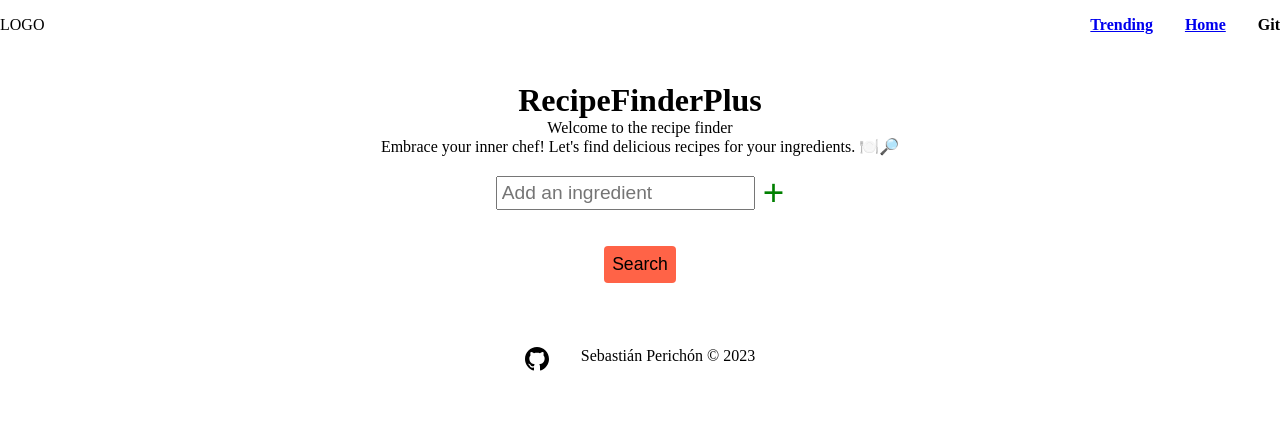
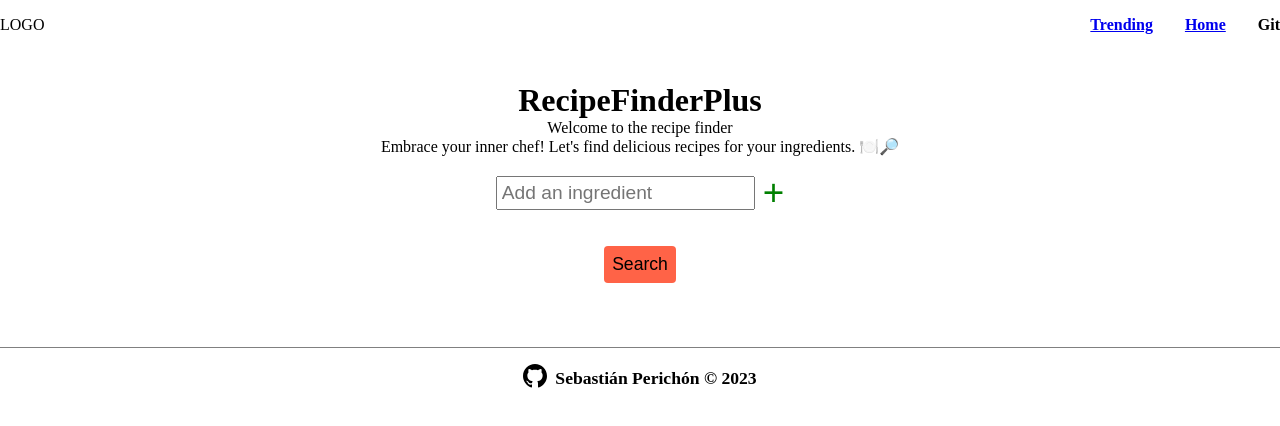
Before and after one commit to modestsp/RecipeFinderPlusClient, a React (Vite) app: page / in a window 1280 px wide. Shown: the top 426 px of the page. Built offline with nearby package versions, Linux system fonts and the light colour scheme.

Commit message:
Added styles

```diff
--- a/src/styles/Layout.module.css
+++ b/src/styles/Layout.module.css
@@ -1,4 +1,4 @@
-@import url('https://fonts.googleapis.com/css2?family=Comic+Neue:ital,wght@0,300;0,400;0,700;1,300;1,400;1,700&display=swap');
+@import url("https://fonts.googleapis.com/css2?family=Comic+Neue:ital,wght@0,300;0,400;0,700;1,300;1,400;1,700&display=swap");
 
 .app {
   display: flex;
@@ -12,10 +12,9 @@
   /* background-color: rgba(22, 22, 19, 0.13); */
   /* padding-left: 12rem; */
   /* padding-right: 12rem; */
-    font-family: 'Comic Neue', cursive;
+  font-family: "Comic Neue", cursive;
   /* padding: 1rem; */
   padding: 0 1rem 0 1rem;
-
 }
 
 .header {
@@ -37,29 +36,41 @@
 .footer {
   display: flex;
   justify-content: center;
+  margin-top: 2rem;
+  /* border */
+  border-top: 1px solid gray;
+  padding: 1rem 0 1rem 0;
+  color: var(--primaryColor);
+  font-size: 1.1rem;
+  align-items: center;
+  font-weight: 700;
+  gap: 0.5rem;
+  width: 100%;
+}
+/* .footer {
+    display: flex;
+    justify-content: center;
     gap: 2rem;
     min-width: 100%;
     margin-top: 2rem;
-    /* padding: 2rem; */
-}
-
- @media only screen and (min-width: 768px){
-   .app{
+    padding: 2rem;
+} */
+@media only screen and (min-width: 768px) {
+  .app {
     padding: 0 2rem 0 2rem;
     /* max-width: 768px; */
   }
 }
 
-
-@media only screen and (min-width: 1024px){
-    .app{
+@media only screen and (min-width: 1024px) {
+  .app {
     padding: 0 12rem 0 12rem;
     background-color: rgba(116, 71, 13, 0.603);
   }
 }
 
-@media only screen and (min-width: 1400px){
-    .app{
+@media only screen and (min-width: 1400px) {
+  .app {
     padding: 0 20rem 0 20rem;
     background-color: rgb(27, 51, 43);
   }
--- /dev/null
+++ b/src/styles/Trending.module.css
@@ -0,0 +1,5 @@
+.mainContainer {
+  display: flex;
+  flex-direction: column;
+  gap: 2rem;
+}
```
Lines whose indentation alone changed are shown as unchanged.
